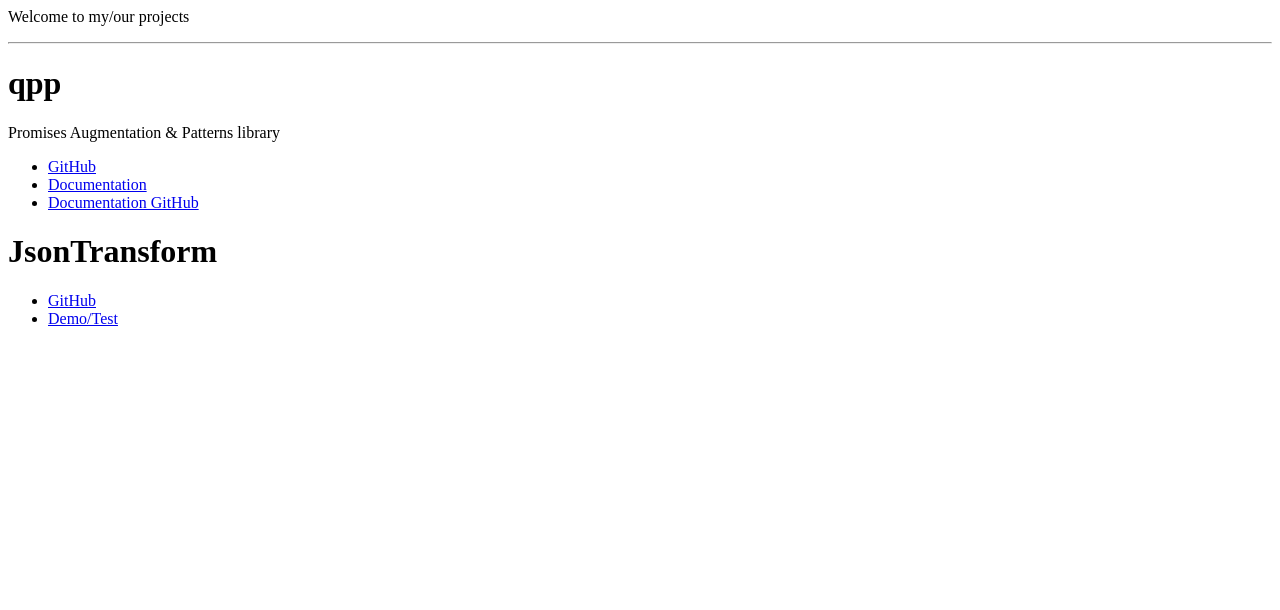
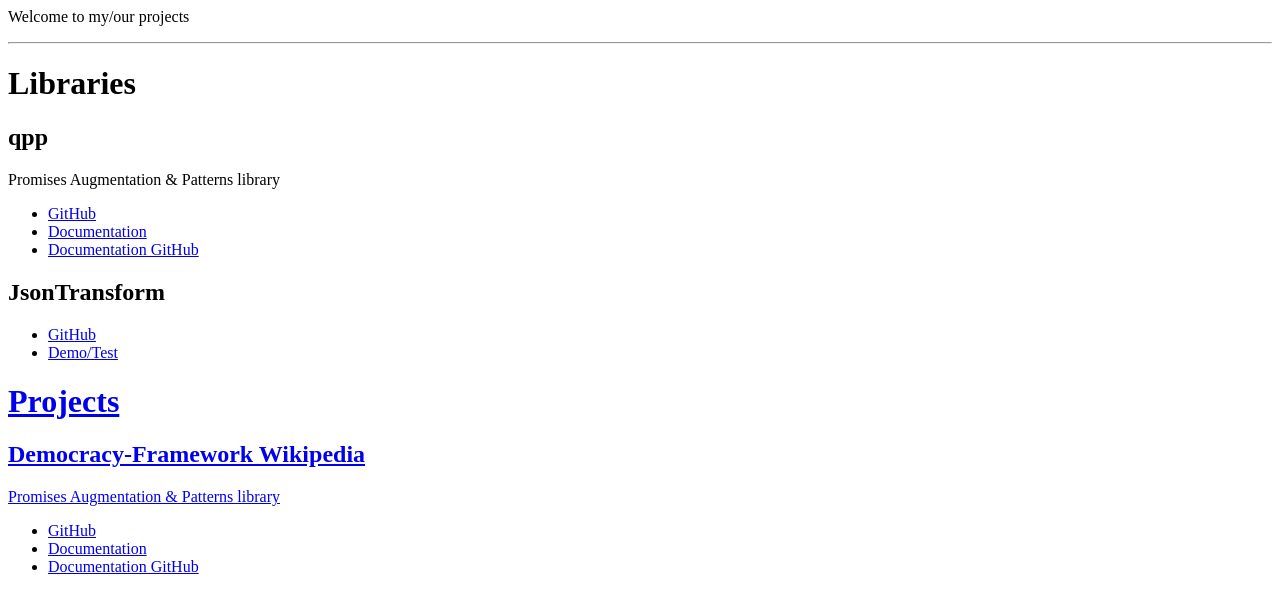
Before and after one commit to mprinc/mprinc.github.io, a plain HTML site: page index.html in a window 1280 px wide. Drawn offline with Linux system fonts and the light colour scheme.

Commit message:
Added DF-wiki project

```diff
--- a/index.html
+++ b/index.html
@@ -8,7 +8,8 @@
 		<p>Welcome to my/our projects</p>
 		<hr/>
 
-		<h1>qpp</h1>
+		<h1>Libraries</h1>
+			<h2>qpp</h2>
 			Promises Augmentation & Patterns library
 			<ul>
 				<li><a href="https://github.com/mprinc/qpp">GitHub</li>
@@ -16,10 +17,19 @@
 				<li><a href="https://github.com/mprinc/qpp/tree/gh-pages">Documentation GitHub</a></li>
 			</ul>
 
-		<h1>JsonTransform</h1>
+			<h2>JsonTransform</h2>
 			<ul>
 				<li><a href="https://github.com/mprinc/JsonTransform">GitHub</li>
 				<li><a href="http://mprinc.github.io/JsonTransform/">Demo/Test</li>
 			</ul>
+
+		<h1>Projects</h1>
+			<h2>Democracy-Framework Wikipedia</h2>
+			Promises Augmentation & Patterns library
+			<ul>
+				<li><a href="https://github.com/Cha-OS/democracy-framework-wikipedia">GitHub</li>
+				<li><a href="http://cha-os.github.io/democracy-framework-wikipedia">Documentation</a></li>
+				<li><a href="https://github.com/Cha-OS/democracy-framework-wikipedia/tree/gh-pages">Documentation GitHub</a></li>
+			</ul>
 	</body>
 </html>
```
Lines whose indentation alone changed are shown as unchanged.
